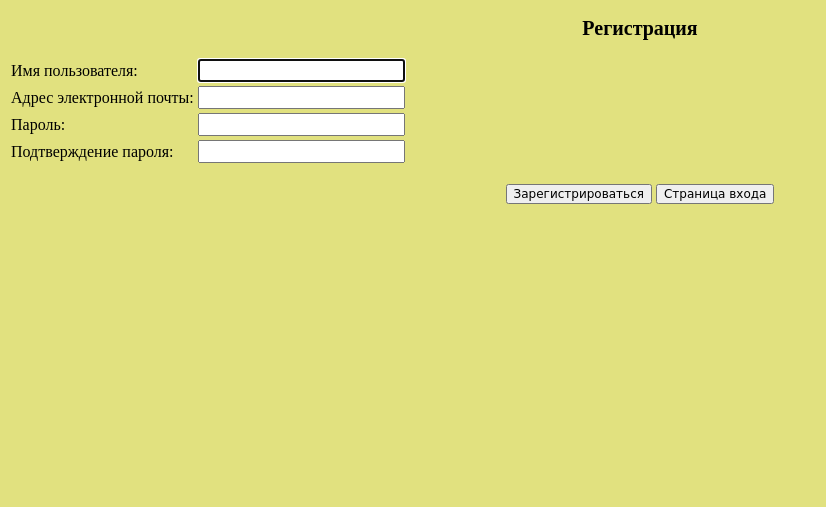
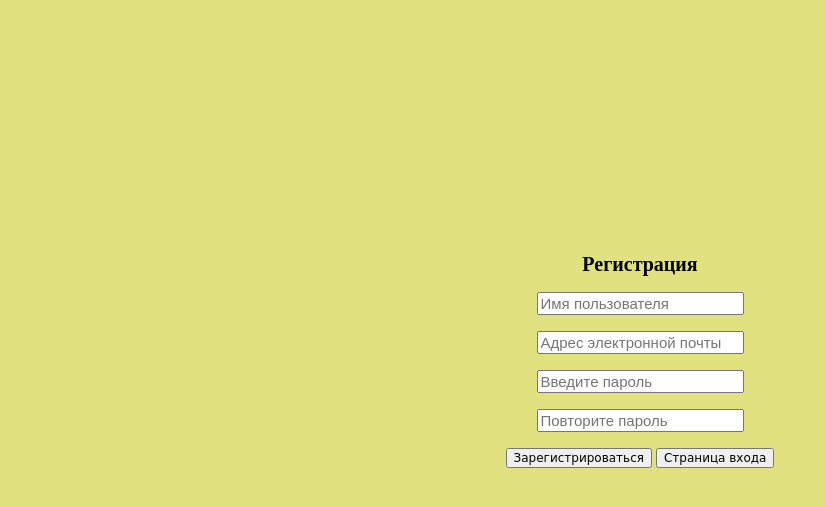
Before and after one commit to Trmtrg/money_collection, a Django app: page /register/ in a window 1280 px wide. Shown: the top 507 px of the page, without its empty margins (0-826 px from the left). Run offline with Django 4.2, Linux system fonts and the light colour scheme.

Commit message:
Амогус

```diff
--- a/moneysite/main/static/users/css/register_login.css
+++ b/moneysite/main/static/users/css/register_login.css
@@ -1,6 +1,6 @@
 #window{
     text-align: center;
-
+    margin-top: 20%;
 }
 
 h2{
@@ -15,12 +15,3 @@ button{
     font-family: cursive;
      font-size: 12px;
 }
-
-table{
-    position: relative;
-    align: center;
-}
-
-td{
-    text-align: left;
-}
--- a/moneysite/moneysite/settings.py
+++ b/moneysite/moneysite/settings.py
@@ -130,7 +130,7 @@ STATIC_URL = 'static/'
 
 STATICFILES_DIRS = [
     os.path.join(BASE_DIR, 'main', 'static', 'main/'),
-    os.path.join(BASE_DIR, 'moneys', 'static', 'moneys/'),
+    os.path.join(BASE_DIR, 'main', 'static', 'users/'),
 ]
 
 # Default primary key field type
--- a/moneysite/user/templates/register.html
+++ b/moneysite/user/templates/register.html
@@ -5,29 +5,30 @@
 {% block body %}
 <div id="window">
 	<h2>Регистрация</h2>
-	<form method="POST" novalidate>
-<!--Таблица чтобы ты понял где тэги писать теперь есть css файл в статике этого приложения-->
-		<table>
-			{% for field in form %}
-			{% csrf_token %}
-			<tr>
-<!--			Название поля-->
-				<td>{{ field.label_tag }}</td>
-<!--			Поле с вводом-->
-				<td>{{ field }}</td>
-<!--			Поле ошибки-->
-				{% if field.errors %}
-				<ul class="errorlist">
-					{% for error in field.errors %}
-					<td><li>{{ error }}</li></td>
-					{% endfor %}
-				</ul>
-				{% endif %}
-			</tr>
-			{% endfor %}
-		</table><br>
-		<button>Зарегистрироваться</button>
-		<button formaction="{% url 'login' %}">Страница входа</button>
+	    <form method="POST" novalidate>
+        {% csrf_token %}
+            <p>
+                <input type="text" name="username"
+            placeholder="Имя пользователя" class="form-control">
+            </p>
+            <p>
+                <input type="text" name="email"
+            placeholder="Адрес электронной почты" class="form-control">
+            </p>
+            <p>
+                <input type="password" name="password1"
+            placeholder="Введите пароль" class="form-control">
+            </p>
+            <p>
+                <input type="password" name="password2"
+            placeholder="Повторите пароль" class="form-control">
+            </p>
+            <button>Зарегистрироваться</button>
+            <button formaction="{% url 'login' %}">Страница входа</button>
+            {% for message in messages %}
+                <p id="messages">{{ message }}</p>
+            {% endfor %}
+
 	</form>
 </div>
 {% endblock %}
--- a/moneysite/user/views.py
+++ b/moneysite/user/views.py
@@ -14,8 +14,9 @@ def register_page(request):
             form.save()
             user = form.cleaned_data.get('username')
             messages.success(request, 'Был создан аккаунт ' + user)
-
             return redirect('login')
+        else:
+            messages.info(request, 'Что-то не так')
 
     context = {'form': form}
     return render(request, 'register.html', context)
```
Also changed, not shown: moneysite/db.sqlite3.
